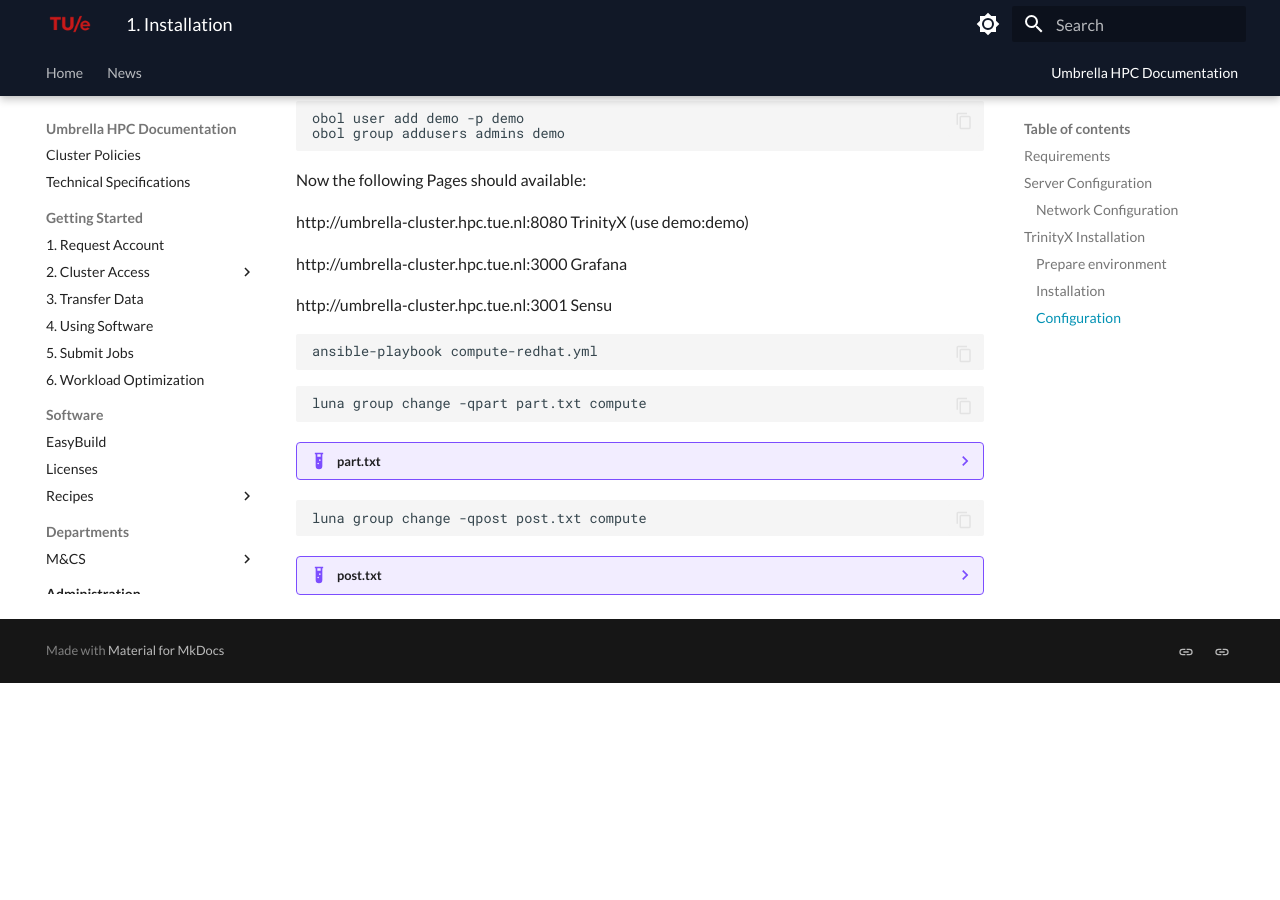
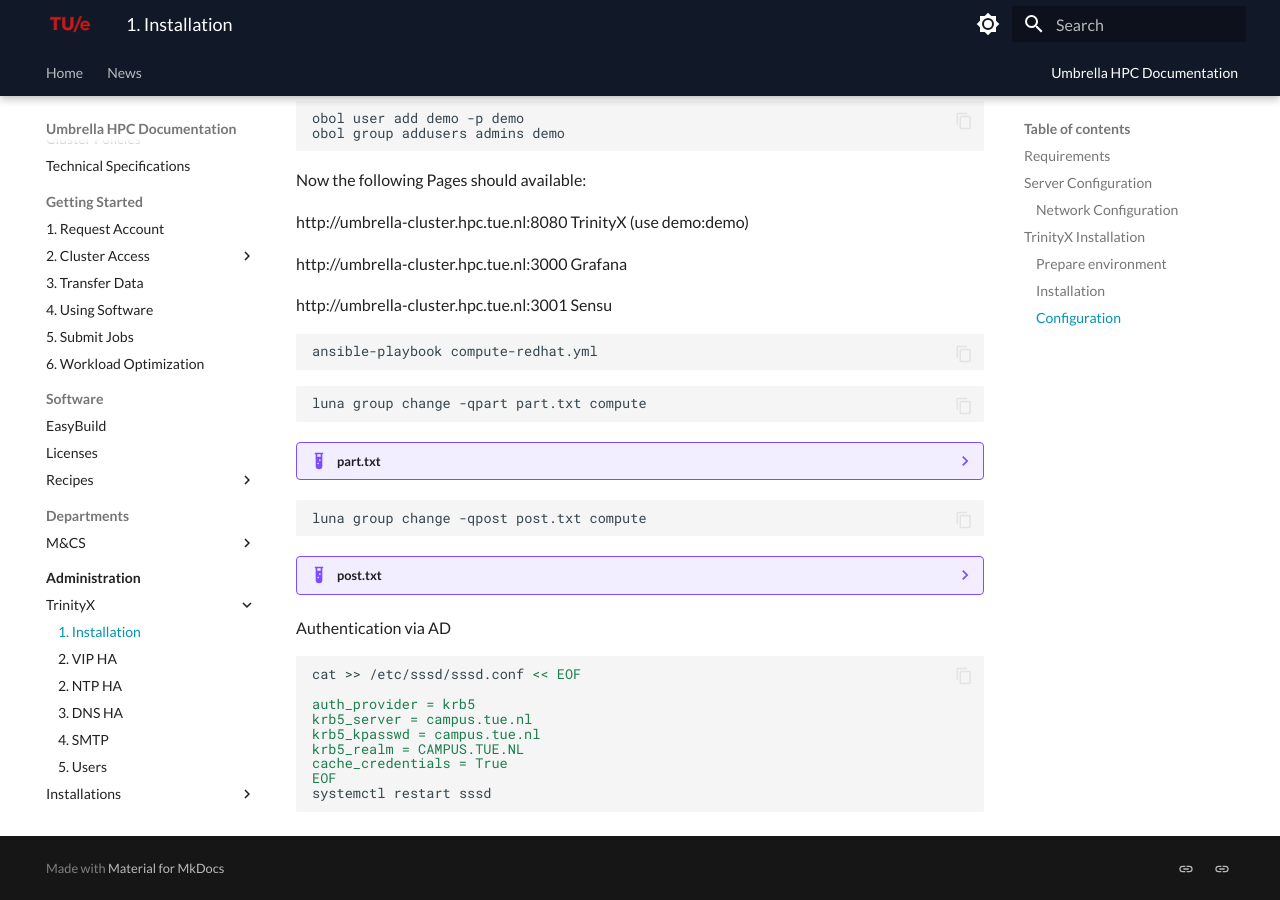
Before and after one commit to gferhpc/supercomputing.tue.nl, an MkDocs documentation site: the page built from pages/documentation/administration/trinityx/installation.md, in a window 1280 px wide and 900 px high, scrolled down 2126 px. Built offline with MkDocs 1.6.1 and Material for MkDocs 9.7.7, drawn with Linux system fonts in a browser that asks for light colours; before the commit the page ends 2809 px from its top, so only the background shows below that.

Commit message:
Added a User Management section

````diff
--- a/pages/documentation/administration/trinityx/.pages.yml
+++ b/pages/documentation/administration/trinityx/.pages.yml
@@ -4,4 +4,5 @@
   - 2. NTP HA: ntp.md
   - 3. DNS HA : dns.md
   - 4. SMTP : smtp.md
+  - 5. Users : users.md
   - ...
--- a/pages/documentation/administration/trinityx/installation.md
+++ b/pages/documentation/administration/trinityx/installation.md
@@ -199,4 +199,17 @@
     umount /sysroot/proc
     ```
 
+Authentication via AD
+```shell
+cat >> /etc/sssd/sssd.conf << EOF
+
+auth_provider = krb5
+krb5_server = campus.tue.nl
+krb5_kpasswd = campus.tue.nl
+krb5_realm = CAMPUS.TUE.NL
+cache_credentials = True
+EOF
+systemctl restart sssd
+```
+
 *[NIC]: Network Interface Controller
````
Also changed, not shown: pages/documentation/administration/trinityx/users.md (added, +23 -0 lines).
